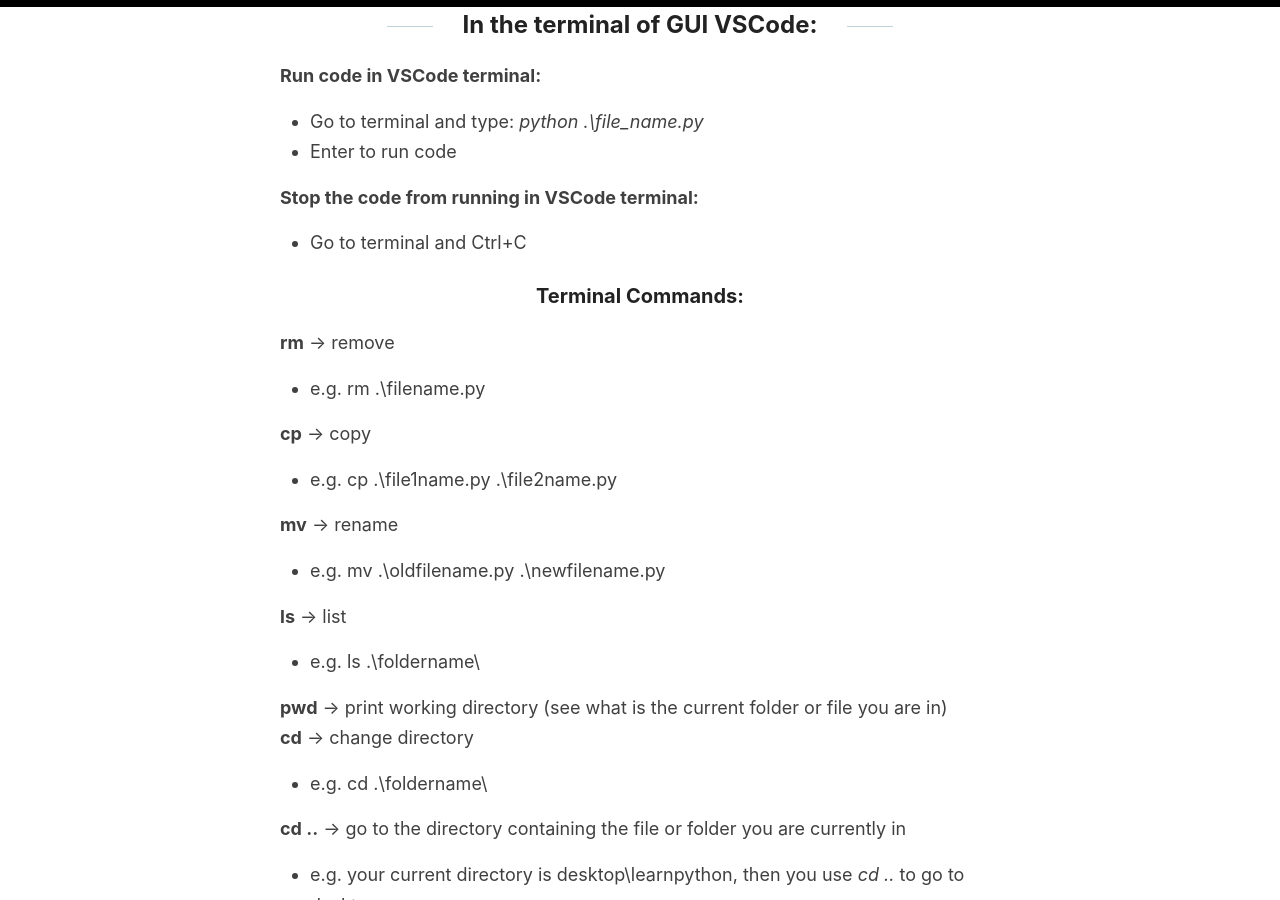
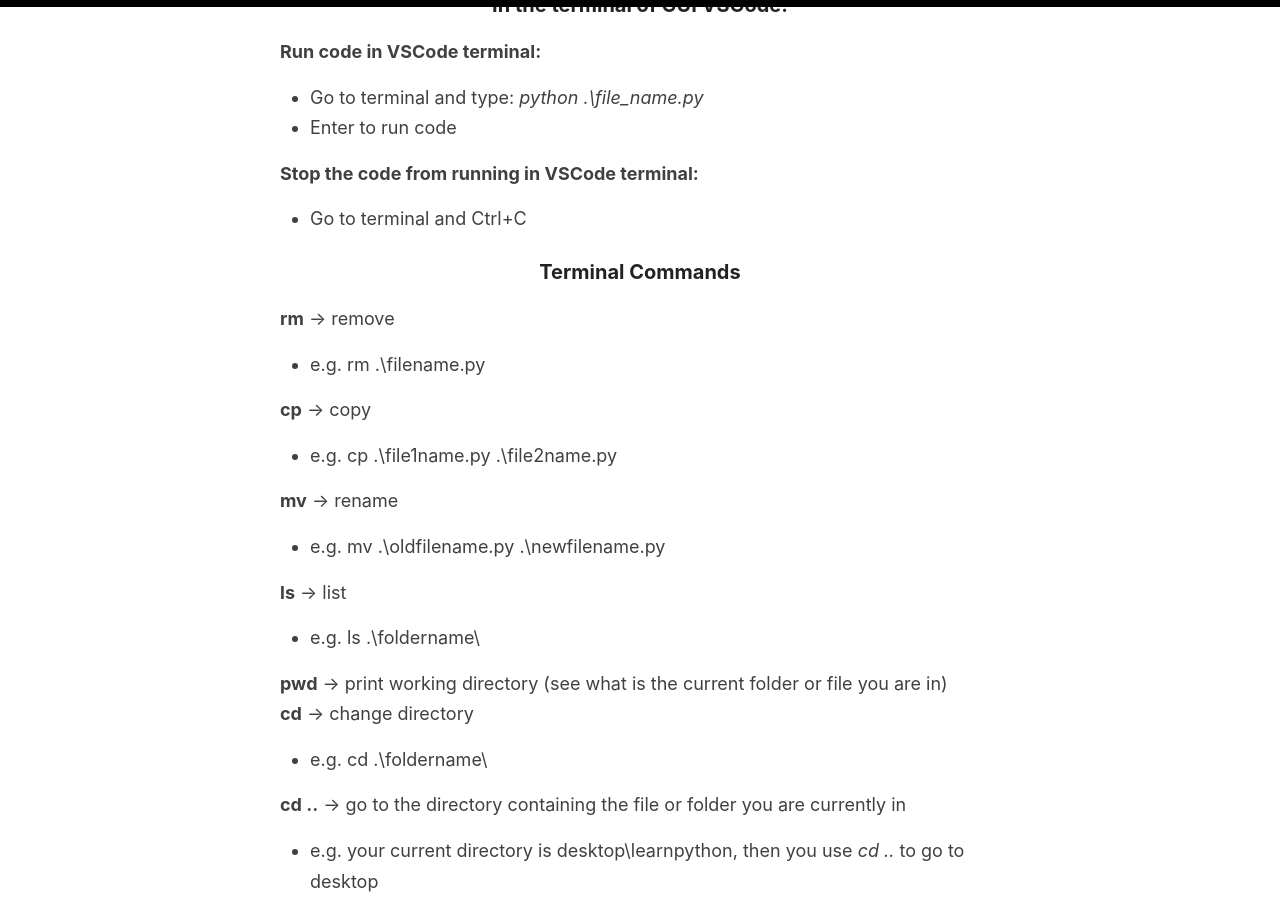
Before and after one commit to liawbeile/liawbeile.github.io, a Jekyll site: the page built from _posts/2021-4-28-april28.md, in a window 1280 px wide and 900 px high, scrolled down 1892 px. Built offline with Jekyll 4.4.1, drawn with Linux system fonts in a browser that asks for light colours.

```diff
--- a/_posts/2021-4-28-april28.md
+++ b/_posts/2021-4-28-april28.md
@@ -4,7 +4,7 @@ title:  Week 6 - Anaconda & VScode installation,  uses and commands
 categories: Learning Python Anaconda VSCode References
 ---
 
-# Anaconda
+## Anaconda
 
 ### Install Anaconda
 
@@ -19,7 +19,7 @@ Anaconda Navigator > Environment > Create new environment
 
 ---
 
-# VSCode:
+## VSCode:
 
 **Install VSCode**
 
@@ -43,7 +43,7 @@ Delete manually in computer folder (for now, since no Linux yet as I'm using Win
 (enter 'pwd' to check which folder or file you are in)
 (consider entering 'cd ..' in terminal if you are in the folder/ file that you want to delete)
 
-## In the editor of GUI VSCode:
+### In the editor of GUI VSCode:
 **Save code**
 Ctrl+S
 
@@ -53,7 +53,7 @@ E.g. if there's 2 files, calculator.py and main.py, in main.py file's editor,
 - ***'from calculator import sum_all'*** *(custom function name in calculator.py)*
 then can type e.g. ***number_sum = calculator.sum_all(num1,num2)***
 
-## In the terminal of GUI VSCode:
+### In the terminal of GUI VSCode:
 **Run code in VSCode terminal:**
 - Go to terminal and type: *python .\file_name.py*
 - Enter to run code
@@ -61,7 +61,7 @@ then can type e.g. ***number_sum = calculator.sum_all(num1,num2)***
 **Stop the code from running in VSCode terminal:**
 - Go to terminal and Ctrl+C
 
-### Terminal Commands:
+### Terminal Commands
 **rm** -> remove
 - e.g.  rm .\filename.py
 
```
